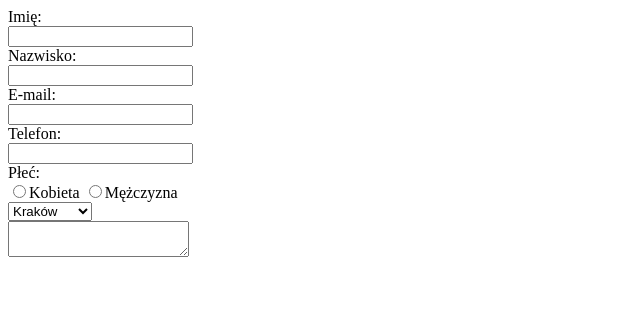
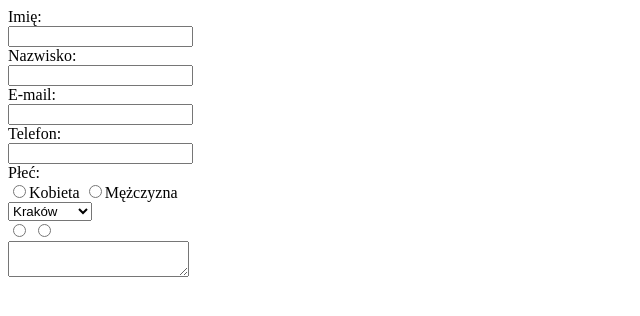
Before and after one commit to Janekdo/html5, a plain HTML site: page praca-domowa-HTML1/index.html in a window 1280 px wide. Shown: the whole page, without its empty margins (0-640 px from the left). Drawn offline with Linux system fonts and the light colour scheme.

Commit message:
dodane pola
dodałem pole wyboru płci

```diff
--- a/praca-domowa-HTML1/index.html
+++ b/praca-domowa-HTML1/index.html
@@ -31,6 +31,10 @@
         </select>
         <br>
 
+        <input type="radio" name="radio" value="kobieta" />
+        <input type="radio" name="radio" value="mężczyzna" />
+        <br>
+
         <textarea maxlength="500"></textarea>
 
     </form>
```
